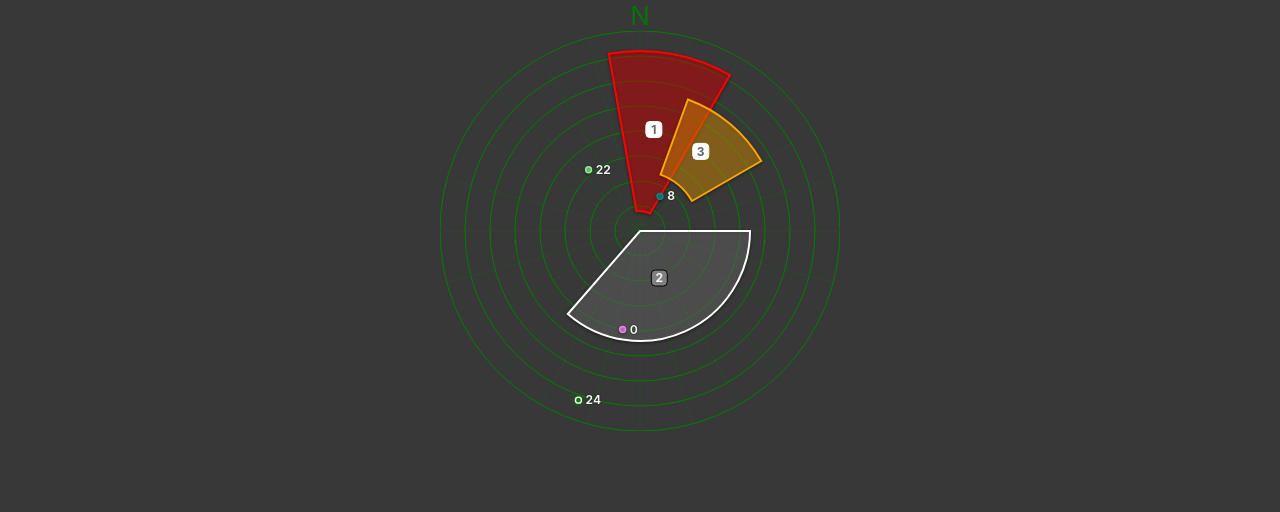
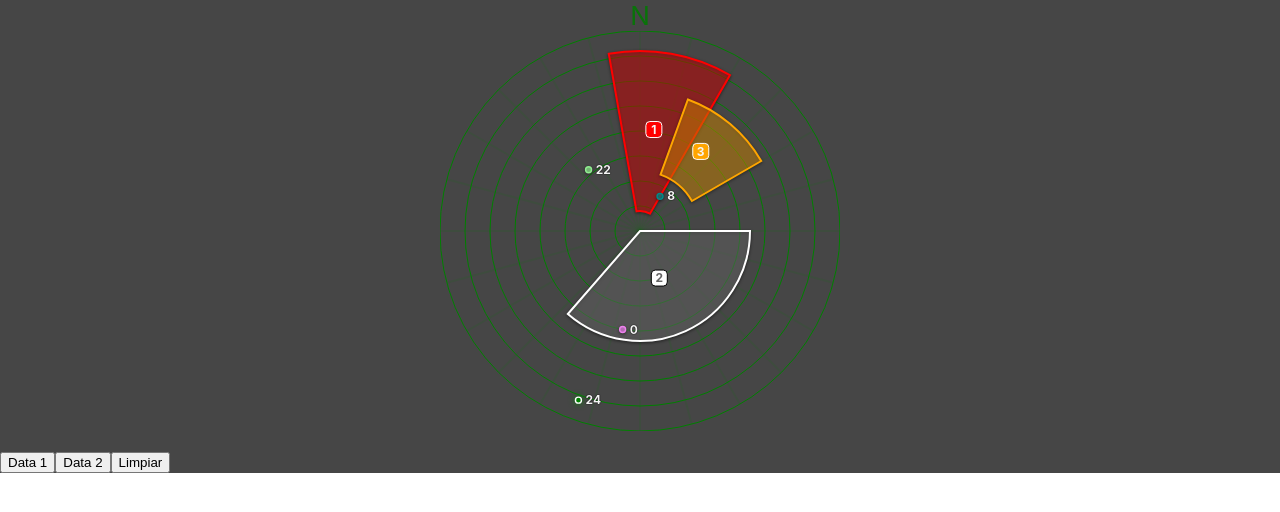
Before and after one commit to PunteriaCero/torta, a React (Create React App) app: page / in a window 1280 px wide. Shown: the top 512 px of the page. Built offline with nearby package versions, Linux system fonts and the light colour scheme.

Commit message:
fix: duplicate selection

```diff
--- a/src/App.js
+++ b/src/App.js
@@ -1,18 +1,68 @@
-import React from "react";
-import {RadarComponent} from "./components";
-import { data } from "./data";
+import React, { useState } from "react";
+import { RadarComponent } from "./components";
+import { data, dataDos } from "./data";
 
-const handleClick = (data) => {
-  console.log("Datos recibidos:", data);
+
+
+const App = () => {
+
+  const [currentData, setCurrentData] = useState(data);
+
+
+
+  const handleClick = (newData) => {
+
+    console.log("Datos recibidos:", newData);
+
+    const spanElement = document.getElementById("dataSpan");
+
+    spanElement.textContent = "Indice seleccionado: " + newData.label;
+
+    spanElement.style.color = newData.color;
+
+  };
+
+
+
+  const cambiarDatos = (datos) => {
+
+    document.getElementById("dataSpan").textContent = "";
+
+    setCurrentData(datos);
+
+  };
+
+
+
+  return (
+
+    <div className="App" style={{ backgroundColor: "rgb(70, 70, 70)" }}>
+
+      <RadarComponent
+
+        key={JSON.stringify(currentData)}
+
+        data={currentData}
+
+        onClick={handleClick}
+        config={{}}
+
+      />
+
+      <span id="dataSpan"></span>
+
+      <br></br>
+
+      <button onClick={() => cambiarDatos(data)}>Data 1</button>
+
+      <button onClick={() => cambiarDatos(dataDos)}>Data 2</button>
+
+      <button onClick={() => cambiarDatos({})}>Limpiar</button>
+
+    </div>
+
+  );
+
 };
 
-const config={};
-function App() {
-  return (
-    <div className="App" style={{backgroundColor: "rgb(56, 56, 56)", minHeight:"100vh"}}>
-      <RadarComponent data={data} config={config} onClick={handleClick} />
-    </div>
-  );
-}
-
 export default App;
--- a/src/components/refRadarComponent/hooks/useRadarComponent/index.js
+++ b/src/components/refRadarComponent/hooks/useRadarComponent/index.js
@@ -14,8 +14,8 @@ export const useRadarComponent = (data, onClick, radius) => {
     const newTargetsData = updateSelectedState(targetsData, null); // Unselect all targets
     settTargetsData(newTargetsData);
     setSectionsData(newSectionsData);
-    d.data.selected = true;
-    onClick(d.data);
+    const newSelectedSection = { ...d.data, selected: true };
+    onClick(newSelectedSection);
   };
 
   const handleTargetsClick = (event, d) => {
@@ -23,8 +23,8 @@ export const useRadarComponent = (data, onClick, radius) => {
     const newSectionsData = updateSelectedState(sectionsData, null); // Unselect all sections
     settTargetsData(newTargetsData);
     setSectionsData(newSectionsData);
-    d.data.selected = true;
-    onClick(d.data);
+    const newSelectedTarget = { ...d.data, selected: true };
+    onClick(newSelectedTarget);
   };
 
   return {
--- a/src/components/refRadarComponent/index.js
+++ b/src/components/refRadarComponent/index.js
@@ -98,13 +98,12 @@ function RadarComponent({ data, onClick, config }) {
         .attr("stroke-width", strokeLines)
         .attr("opacity", opacityLines);
     });
-
     // Crear un generador de pie
     const pie = d3
       .pie()
       .value((d) => d.value)
       .sort(null);
-
+    if (sectionsData) {
       // Seleccionar todos los grupos "arc" y enlazar los datos para las secciones
       const sections = svg
         .selectAll(".arc")
@@ -151,7 +150,7 @@ function RadarComponent({ data, onClick, config }) {
         .attr("width", sectionRectWidth(radius))
         .attr("height", sectionRectHeight(radius))
         .attr("fill", (d) =>
-        d.data.selected ? d.data.color : unselecteSectionRecColor
+          d.data.selected ? unselecteSectionRecColor : d.data.color
         )
         .attr("rx", 4)
         .style("cursor", "pointer")
@@ -177,9 +176,13 @@ function RadarComponent({ data, onClick, config }) {
         .style("font-size", sectionLabelFontSize)
         .style("font-weight", sectionLabelFontWeight)
         .style("fill", (d, i) =>
-        d.data.selected ? sectionLabelSelectedColor : sectionLabelDefaultColor
+          d.data.selected ? sectionLabelDefaultColor : sectionLabelSelectedColor
         );
 
+      // Establecer manejadores de eventos de clic para las secciones y los puntos
+      sections.on("click", handleClick);
+    }
+    if (targetsData) {
       // Definir un generador de arco para los puntos
       const pathPoint = d3
         .arc()
@@ -246,10 +249,8 @@ function RadarComponent({ data, onClick, config }) {
         .style("font-weight", pointLabelFontWeight)
         .style("cursor", "pointer")
         .style("fill", pointLabelTextColor);
-
-    // Establecer manejadores de eventos de clic para las secciones y los puntos
-    sections.on("click", handleClick);
       point.on("click", handleTargetsClick);
+    }
 
     // Función de limpieza para eliminar todos los elementos del SVG al desmontar el componente
     return () => {
--- a/src/data/index.js
+++ b/src/data/index.js
@@ -84,7 +84,8 @@ export const data = {
       color: "lightgreen",
 
       selected: false,
-    }, {
+    },
+    {
       label: "8",
 
       angle: 30,
@@ -96,7 +97,8 @@ export const data = {
       color: "darkcyan",
 
       selected: false,
-    },{
+    },
+    {
       label: "24",
 
       angle: 200,
@@ -108,7 +110,8 @@ export const data = {
       color: "green",
 
       selected: true,
-    },{
+    },
+    {
       label: "0",
 
       angle: 190,
@@ -123,3 +126,125 @@ export const data = {
     },
   ],
 };
+
+export const dataDos = {
+  sections: [
+    // {label, startAngle, endAngle, innerRadius, outerRadius, startElevation, endElevation, color, selected},
+
+    {
+      label: "3",
+
+      startAngle: 100,
+
+      endAngle: 105,
+
+      innerRadius: 0.03,
+
+      outerRadius: 0.9,
+
+      startElevation: 4,
+
+      endElevation: 6,
+
+      color: "violet",
+
+      selected: false,
+
+      value: 10,
+    },
+    {
+      label: "8",
+
+      startAngle: 9,
+
+      endAngle: 78,
+
+      innerRadius: 0.2,
+
+      outerRadius: 0.3,
+
+      startElevation: 4,
+
+      endElevation: 6,
+
+      color: "yellow",
+
+      selected: false,
+
+      value: 10,
+    },
+    {
+      label: "4",
+
+      startAngle: 129,
+
+      endAngle: 298,
+
+      innerRadius: 0.1,
+
+      outerRadius: 0.75,
+
+      startElevation: 4,
+
+      endElevation: 6,
+
+      color: "darkcyan",
+
+      selected: false,
+
+      value: 10,
+    },
+    {
+      label: "5",
+
+      startAngle: 250,
+
+      endAngle: 15,
+
+      innerRadius: 0.4,
+
+      outerRadius: 0.7,
+
+      startElevation: 4,
+
+      endElevation: 6,
+
+      color: "lightblue",
+
+      selected: false,
+
+      value: 10,
+    },
+  ],
+
+  targets: [
+    // {label, angle, radius, elevation, color, selected},
+
+    {
+      label: "7",
+
+      angle: 367,
+
+      radius: 0.89,
+
+      elevation: 5,
+
+      color: "purple",
+
+      selected: false,
+    },
+    {
+      label: "1",
+
+      angle: 340,
+
+      radius: 0.3,
+
+      elevation: 5,
+
+      color: "orange",
+
+      selected: false,
+    },
+  ],
+};
```
Lines whose indentation alone changed are shown as unchanged.
